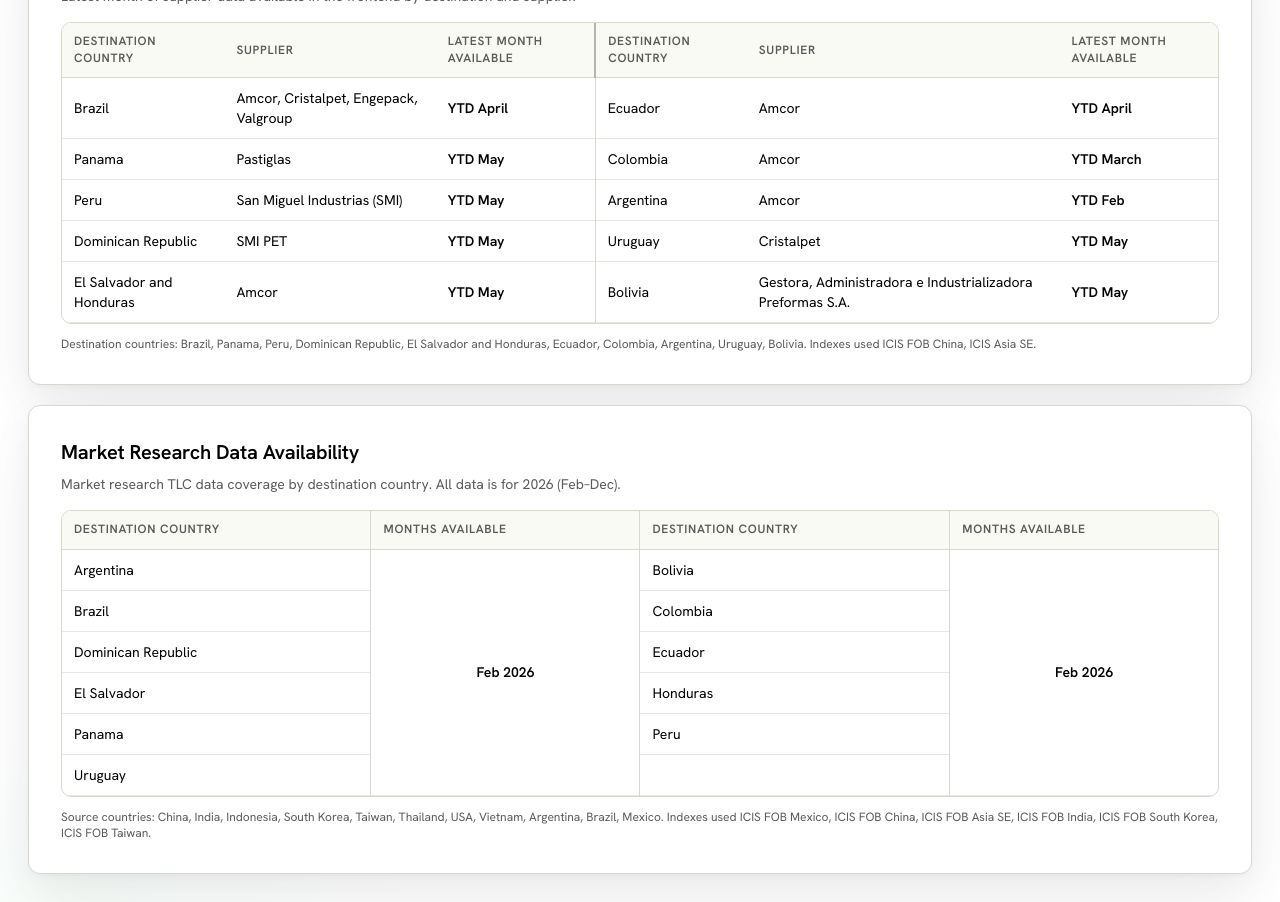
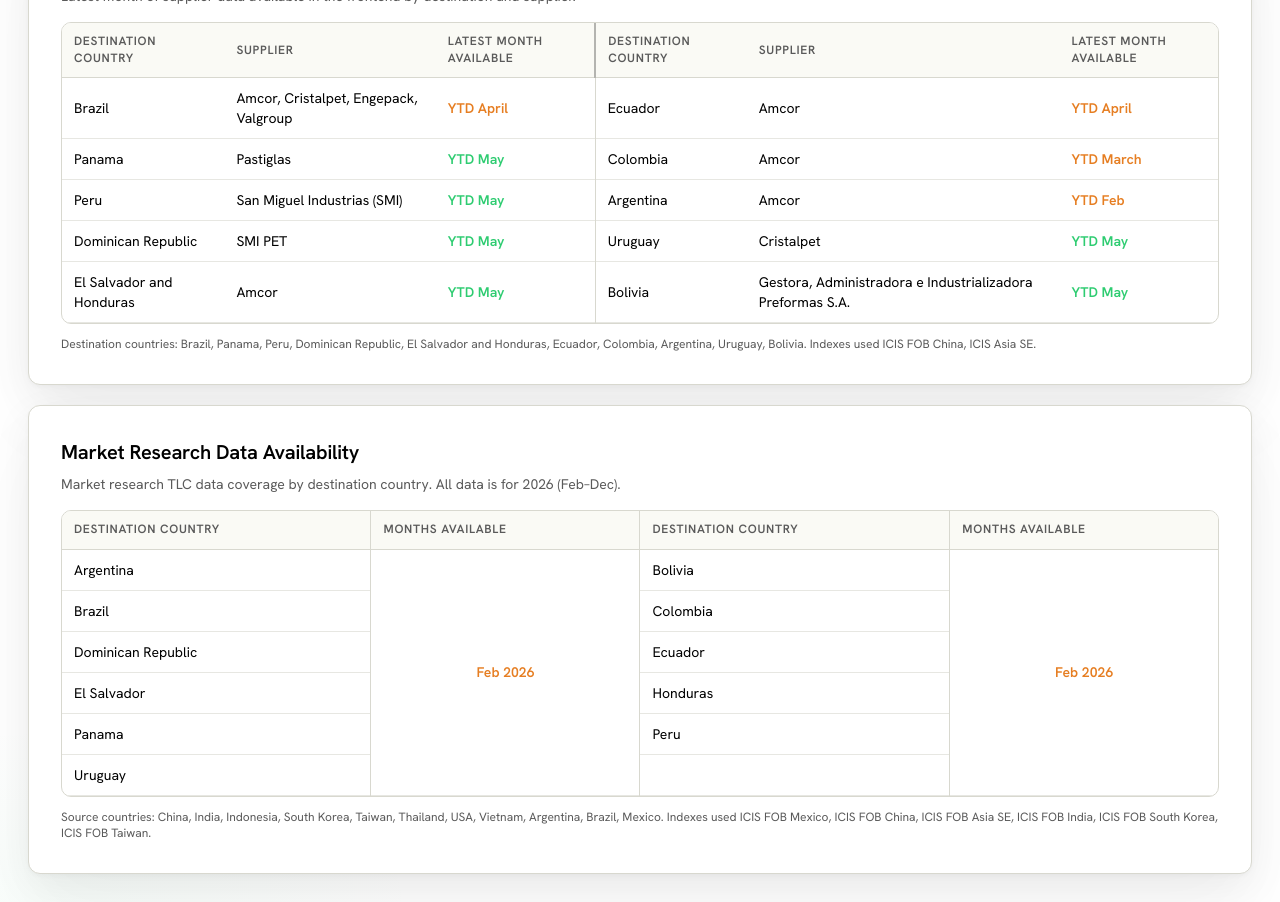
Before and after one commit to Naren2ds/PET_Resin_Cost, a React (Vite) app in the folder apps/frontend/: page / in a window 1280 px wide. Shown: the part 1420-2322 px from the top of the page. Built offline with nearby package versions, Linux system fonts and the light colour scheme; no server answers.

Commit message:
Latest UI Changes

```diff
--- a/apps/frontend/src/pages/LandingPage.tsx
+++ b/apps/frontend/src/pages/LandingPage.tsx
@@ -3,6 +3,10 @@
 import { cn } from "@/lib/utils";
 
 const SHELL = "pet-app-surface p-6 sm:p-8";
+const LATEST_MONTH_TARGET = "YTD May";
+
+const latestMonthToneClass = (value: string) =>
+  value.trim() === LATEST_MONTH_TARGET ? "text-success" : "text-warning";
 
 const LandingPage: React.FC = () => {
   return (
@@ -219,12 +223,16 @@
                           <tr key={i} className="border-b border-border/60">
                             <td className="px-3 py-2.5 text-foreground">{left[0]}</td>
                             <td className="px-3 py-2.5 text-foreground">{left[1]}</td>
-                            <td className="px-3 py-2.5 font-semibold text-foreground">{left[2]}</td>
+                            <td className={cn("px-3 py-2.5 font-semibold", latestMonthToneClass(left[2]))}>
+                              {left[2]}
+                            </td>
                             {right ? (
                               <>
                                 <td className="border-l border-l-border px-3 py-2.5 text-foreground">{right[0]}</td>
                                 <td className="px-3 py-2.5 text-foreground">{right[1]}</td>
-                                <td className="px-3 py-2.5 font-semibold text-foreground">{right[2]}</td>
+                                <td className={cn("px-3 py-2.5 font-semibold", latestMonthToneClass(right[2]))}>
+                                  {right[2]}
+                                </td>
                               </>
                             ) : (
                               <>
@@ -286,7 +294,13 @@
                           <tr key={i} className="border-b border-border/60">
                             <td className="px-3 py-2.5 text-foreground">{left}</td>
                             {isFirstRow ? (
-                              <td rowSpan={rowCount} className="border-l border-l-border px-3 py-2.5 text-center align-middle font-semibold text-foreground">
+                              <td
+                                rowSpan={rowCount}
+                                className={cn(
+                                  "border-l border-l-border px-3 py-2.5 text-center align-middle font-semibold",
+                                  latestMonthToneClass("Feb 2026")
+                                )}
+                              >
                                 Feb 2026
                               </td>
                             ) : null}
@@ -294,7 +308,13 @@
                               <>
                                 <td className="border-l border-l-border px-3 py-2.5 text-foreground">{right}</td>
                                 {isFirstRow ? (
-                                  <td rowSpan={rowCount} className="border-l border-l-border px-3 py-2.5 text-center align-middle font-semibold text-foreground">
+                                  <td
+                                    rowSpan={rowCount}
+                                    className={cn(
+                                      "border-l border-l-border px-3 py-2.5 text-center align-middle font-semibold",
+                                      latestMonthToneClass("Feb 2026")
+                                    )}
+                                  >
                                     Feb 2026
                                   </td>
                                 ) : null}
--- a/apps/frontend/src/pages/TrendsPage.tsx
+++ b/apps/frontend/src/pages/TrendsPage.tsx
@@ -1087,7 +1087,7 @@
                         Supplier index used
                       </p>
                       <p className="mt-1 line-clamp-2 font-semibold text-foreground">
-                        {supplierIndexNames.join(", ") || "No supplier index available"}
+                        {supplierIndexNames[0] || "No supplier index available"}
                       </p>
                     </div>
                     <div className="rounded-md border border-border/70 bg-background/35 px-2.5 py-2">
@@ -1095,7 +1095,7 @@
                         MR index used
                       </p>
                       <p className="mt-1 line-clamp-2 font-semibold text-foreground">
-                        {marketIndexNames.join(", ") || "No MR index available"}
+                        {marketIndexNames[1] || "No MR index available"}
                       </p>
                     </div>
                   </div>
```
